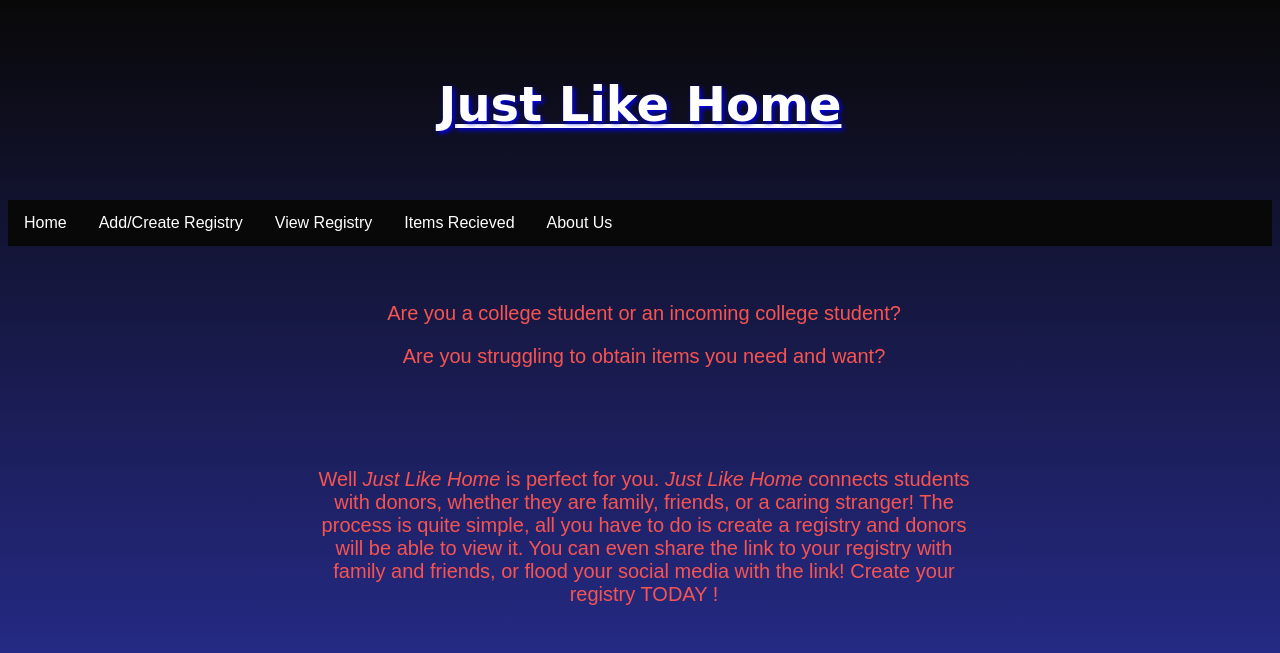
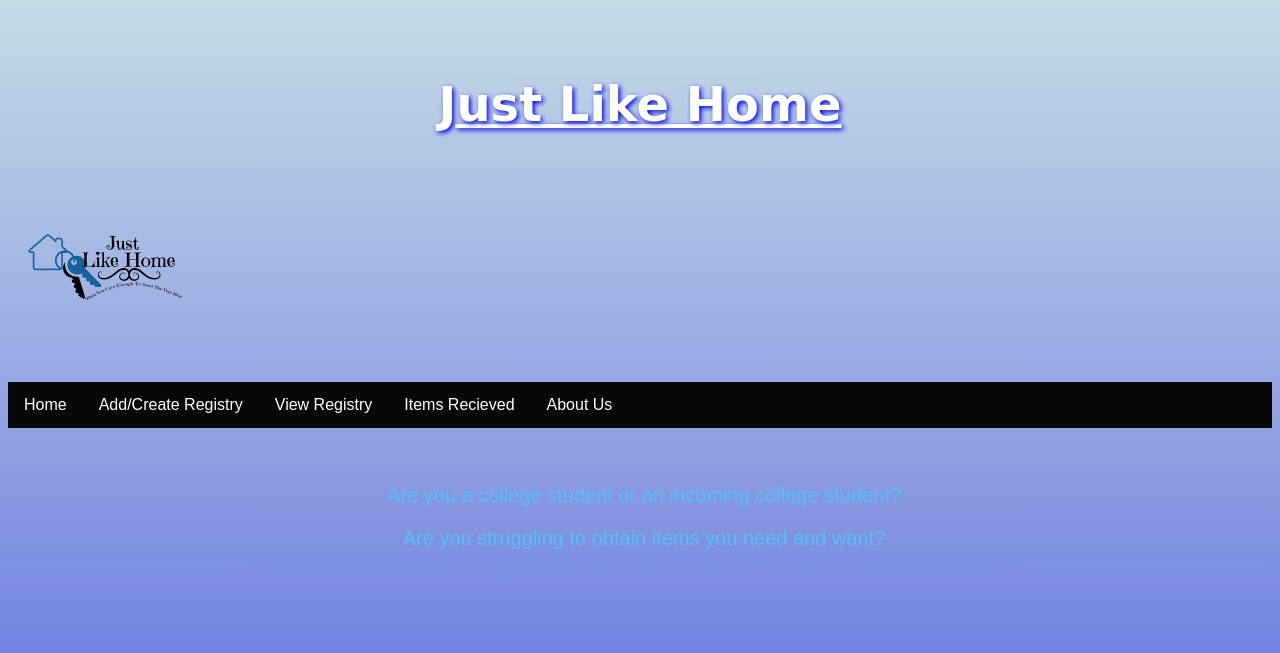
Before and after one commit to oXDE4THROWXo/Student-repository-, a Python web app: template templates/home.html in a window 1280 px wide. Shown: the top 653 px of the page. Run offline with Jinja, Linux system fonts and the light colour scheme; the template is opened without the code that fills it, so the values that code supplies are empty.

Commit message:
backgrd color

```diff
--- a/resources/home.css
+++ b/resources/home.css
@@ -1,6 +1,6 @@
 
 body {
-	background: linear-gradient(#090808,#3942DE);
+	background: linear-gradient(#C5DBE5,#3942DE);
 	font-family: sans-serif;
 }
 
@@ -20,11 +20,14 @@ h1 {
 div {
     text-align: center;
     position:fixed;
-    color:#F75451;
+    color:#51C3F7;
     font-size: 20px;
 
 }
 
+#logo{
+    position:left;
+}
 
 #companyinfo{
 text-align:center;
--- a/templates/home.html
+++ b/templates/home.html
@@ -3,6 +3,8 @@
 
 <h1> Just Like Home
 </h1>
+
+<img id="logo" src="resources/logo.png">
 
 <br></br>
 
```
